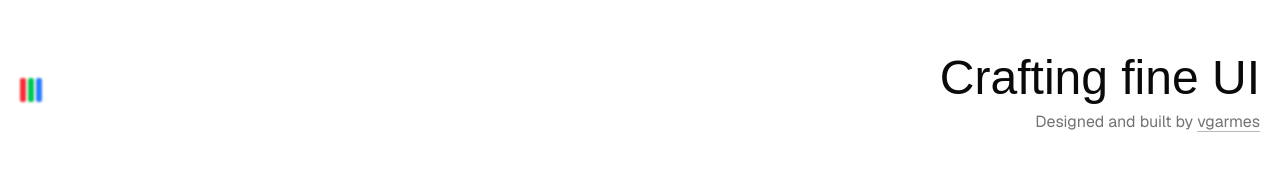
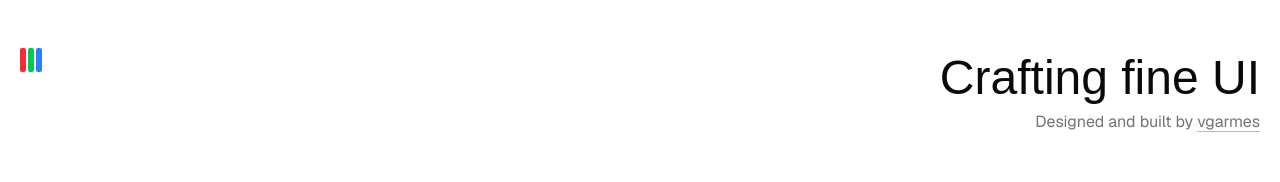
Before and after one commit to vgarmes/ui-lab, a Next.js app: page / in a window 1280 px wide. Shown: the top 182 px of the page. Built offline with nearby package versions, Linux system fonts and the light colour scheme; a web font is replaced by a local one.

Commit message:
chore: icon blur

```diff
--- a/src/app/page.tsx
+++ b/src/app/page.tsx
@@ -45,11 +45,11 @@ export default function Home() {
 
   return (
     <div className="pt:10 flex max-w-7xl flex-col items-center justify-center gap-20 p-5 md:mx-auto md:gap-56 md:p-5 md:pt-12">
-      <header className="flex w-full justify-between">
+      <header className="flex w-full items-start justify-between">
         <div className="flex items-center gap-0.5">
-          <span className="h-6 w-1.5 rounded-xs bg-red-500 blur-[1px]"></span>
-          <span className="h-6 w-1.5 rounded-xs bg-green-500 blur-[1px]"></span>
-          <span className="h-6 w-1.5 rounded-xs bg-blue-500 blur-[1px]"></span>
+          <span className="h-6 w-1.5 rounded-xs bg-red-500"></span>
+          <span className="h-6 w-1.5 rounded-xs bg-green-500"></span>
+          <span className="h-6 w-1.5 rounded-xs bg-blue-500"></span>
         </div>
         <div className="text-light-1000 selection:bg-light-accent selection:text-light-200 dark:text-dark-1000 dark:selection:bg-dark-accent dark:selection:text-dark-200 md:w-h2container flex w-10/12 flex-col gap-1 text-right leading-tight">
           <h1 className="w-full text-right font-serif text-4xl leading-tight md:text-5xl">
```
